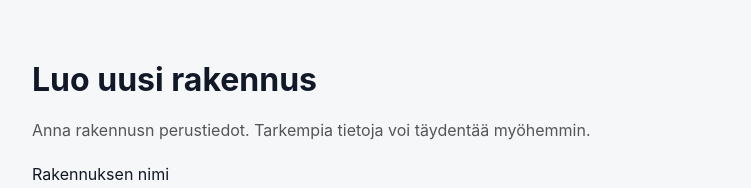
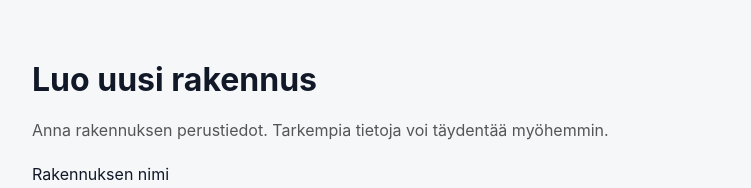
Before and after one commit to vesasyrjanen/talon-huoltokirja, a Next.js app: page /houses/new in a window 1280 px wide. Shown: the top 188 px of the page, without its empty margins (264-1015 px from the left). Built offline with nearby package versions, Linux system fonts and the light colour scheme; no server answers.

Commit message:
korjaa rakennuksen kirjoitusvirheet etusivulla

```diff
--- a/app/houses/new/page.tsx
+++ b/app/houses/new/page.tsx
@@ -11,7 +11,7 @@ export default function NewHousePage() {
   return (
     <main style={{ maxWidth: 720, margin: '60px auto', padding: '0 16px' }}>
       <h1>Luo uusi rakennus</h1>
-      <p style={{ color: '#555' }}>Anna rakennusn perustiedot. Tarkempia tietoja voi täydentää myöhemmin.</p>
+      <p style={{ color: '#555' }}>Anna rakennuksen perustiedot. Tarkempia tietoja voi täydentää myöhemmin.</p>
 
       <form action={formAction} style={{ marginTop: 24, display: 'grid', gap: 16 }}>
         <label>
--- a/app/page.tsx
+++ b/app/page.tsx
@@ -4,7 +4,7 @@ export default function HomePage() {
   return (
     <main style={{ maxWidth: 800, margin: '60px auto', padding: '0 16px' }}>
       <h1>Rakennuksen huoltokirja</h1>
-      <p>Tämä on digitaalinen rakennusn käyttö- ja huoltokirja.</p>
+      <p>Tämä on digitaalinen rakennuksen käyttö- ja huoltokirja.</p>
       <ul>
         <li><Link href="/login">Kirjaudu sisään</Link></li>
         <li><Link href="/dashboard">Avaa etusivu</Link></li>
--- a/components/houses/delete-house-button.tsx
+++ b/components/houses/delete-house-button.tsx
@@ -19,7 +19,7 @@ export function DeleteHouseButton({ houseId }: { houseId: string }) {
       disabled={isPending}
       onClick={() => {
         const ok = window.confirm(
-          "Haluatko varmasti poistaa tämän rakennusn? Kaikki siihen liittyvät järjestelmät, huollot, dokumentit ja irtaimisto poistuvat samalla."
+          "Haluatko varmasti poistaa tämän rakennuksen? Kaikki siihen liittyvät järjestelmät, huollot, dokumentit ja irtaimisto poistuvat samalla."
         );
 
         if (!ok) return;
```
